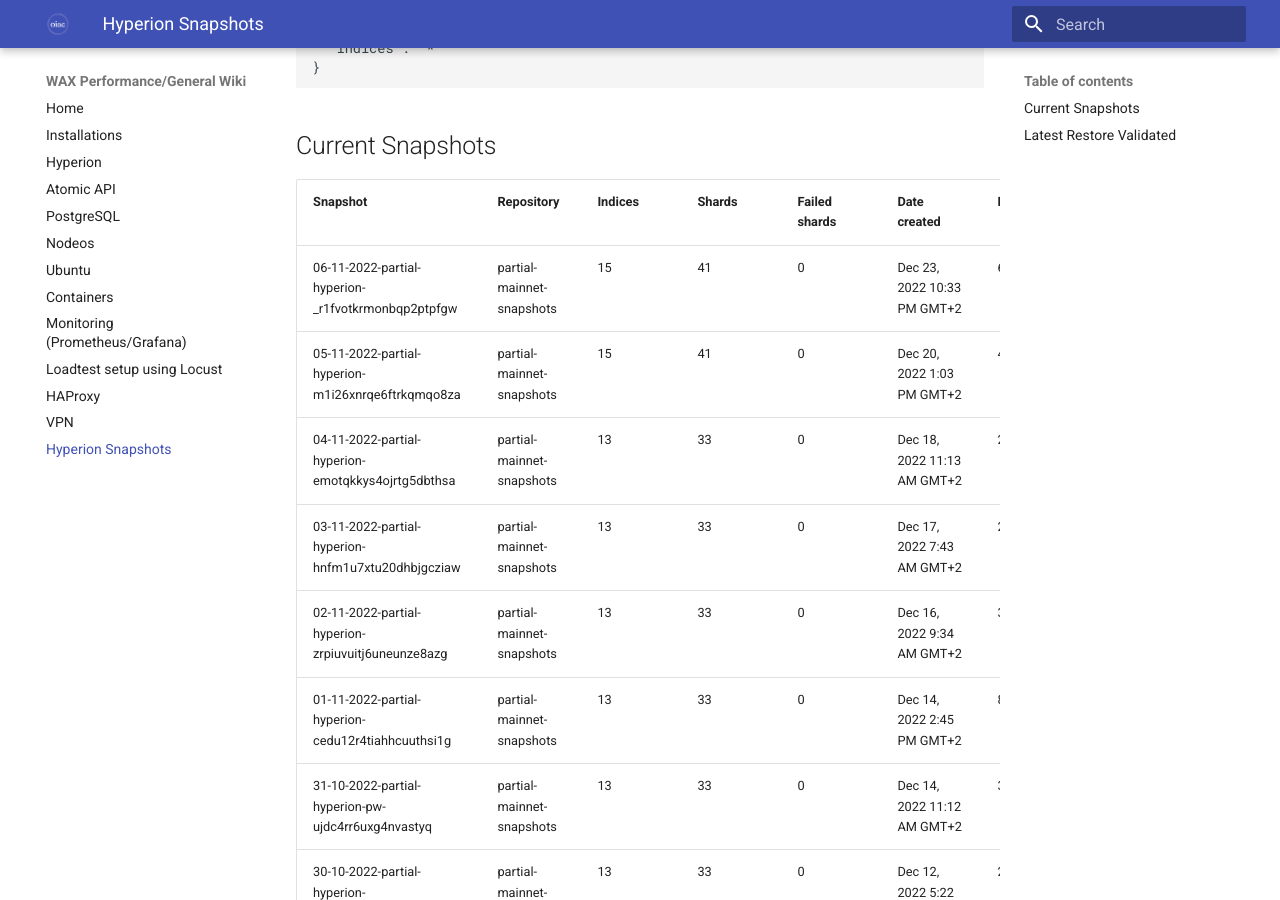
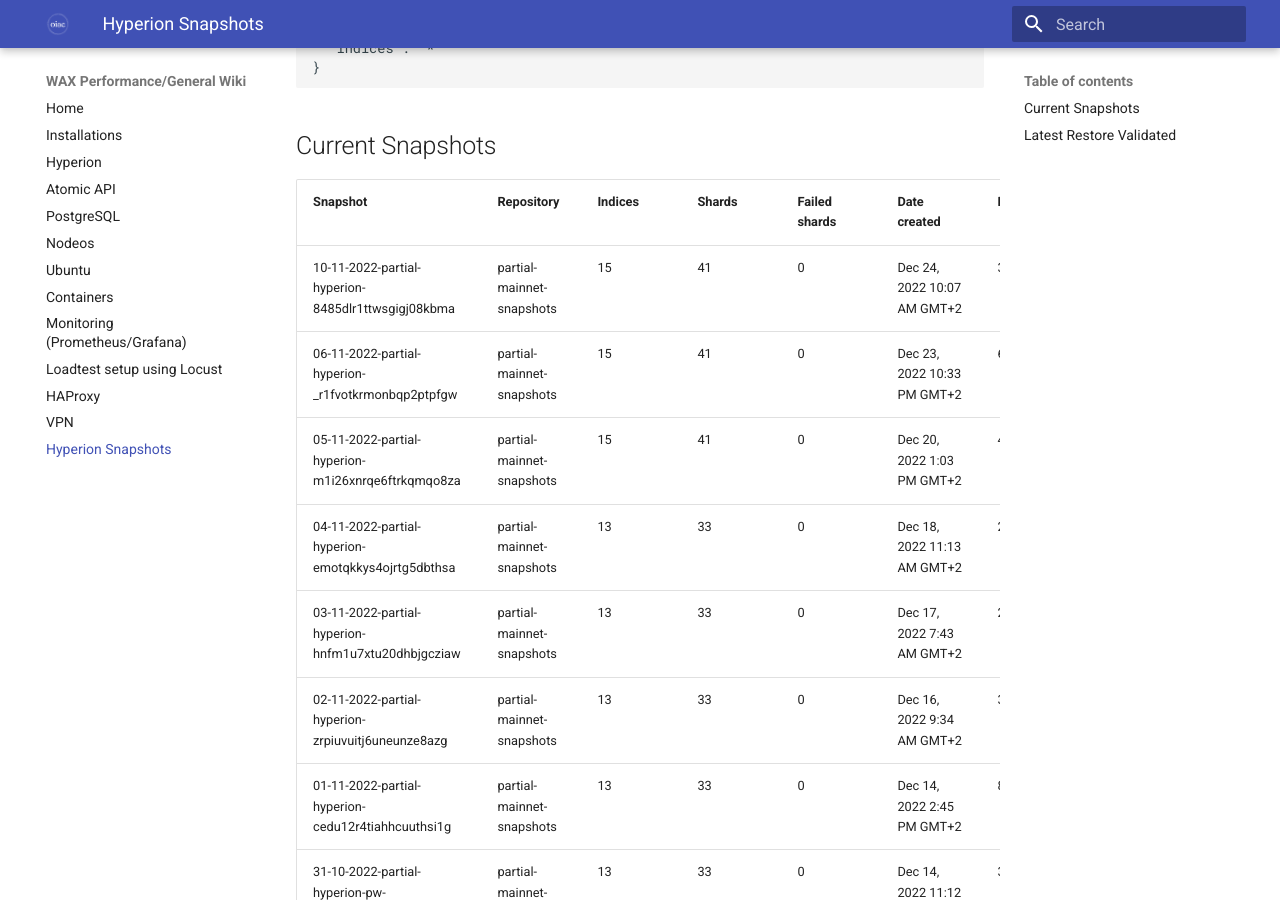
Before and after one commit to oneinacillian/wiki, an MkDocs documentation site: the page built from docs/snapshots.md, in a window 1280 px wide and 900 px high, scrolled down 2022 px. Built offline with MkDocs 1.6.1 and Material for MkDocs 9.7.7, drawn with Linux system fonts in a browser that asks for light colours.

Commit message:
Added snapshot for 10/11/2022 containing partial data for 6 weeks

```diff
--- a/docs/snapshots.md
+++ b/docs/snapshots.md
@@ -60,6 +60,7 @@
 
 | Snapshot                                           | Repository                | Indices | Shards | Failed shards | Date created                | Duration |
 |----------------------------------------------------|---------------------------|---------|--------|---------------|-----------------------------|----------|
+| 10-11-2022-partial-hyperion-8485dlr1ttwsgigj08kbma | partial-mainnet-snapshots | 15      | 41     | 0             | Dec 24, 2022 10:07 AM GMT+2 | 30s      |
 | 06-11-2022-partial-hyperion-_r1fvotkrmonbqp2ptpfgw | partial-mainnet-snapshots | 15      | 41     | 0             | Dec 23, 2022 10:33 PM GMT+2 | 65s      |
 | 05-11-2022-partial-hyperion-m1i26xnrqe6ftrkqmqo8za | partial-mainnet-snapshots | 15      | 41     | 0             | Dec 20, 2022 1:03 PM GMT+2  | 42s      |
 | 04-11-2022-partial-hyperion-emotqkkys4ojrtg5dbthsa | partial-mainnet-snapshots | 13      | 33     | 0             | Dec 18, 2022 11:13 AM GMT+2 | 28s      |
```
